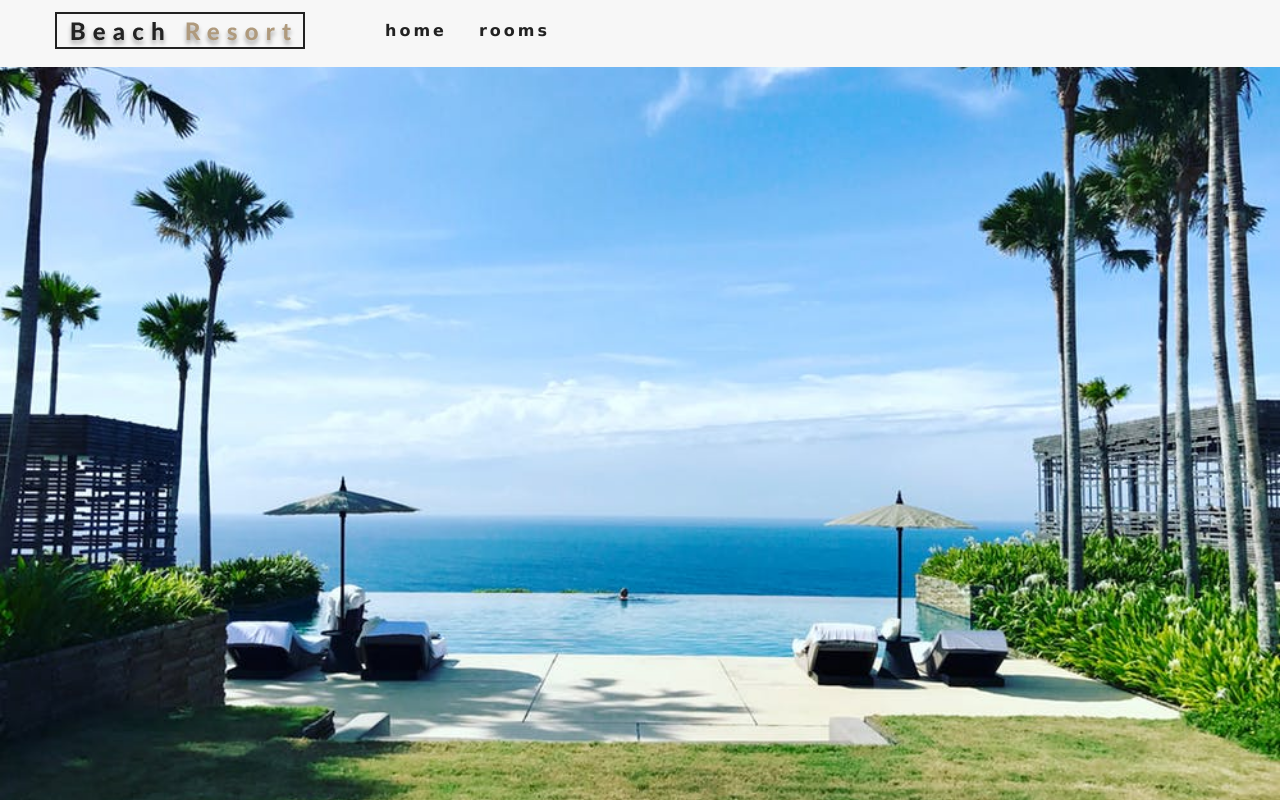
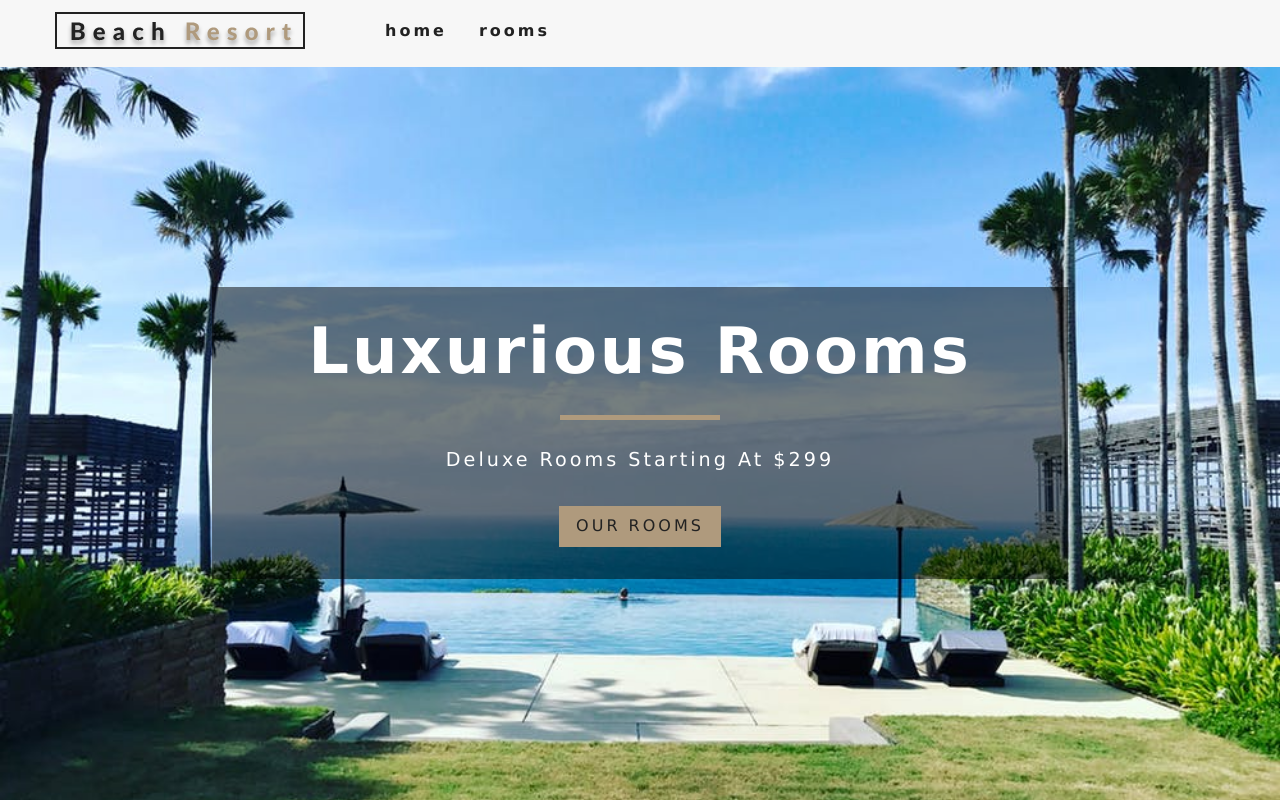
Before and after one commit to bparthu/react-resort, a React (Create React App) app: page / in a window 1280 px wide. Built offline with nearby package versions, Linux system fonts and the light colour scheme.

Commit message:
add banner to home hero

```diff
--- a/src/pages/Home.js
+++ b/src/pages/Home.js
@@ -1,8 +1,14 @@
 import React from 'react'
 import Hero from '../components/Hero'
+import Banner from '../components/Banner'
+import {Link} from 'react-router-dom'
 
 export default function Home() {
   return (
-    <Hero/>
+    <Hero>
+      <Banner title="Luxurious rooms" subtitle="deluxe rooms starting at $299">
+        <Link className="btn-primary" to="/rooms">Our Rooms</Link>
+      </Banner>
+    </Hero>
   )
 }
```
